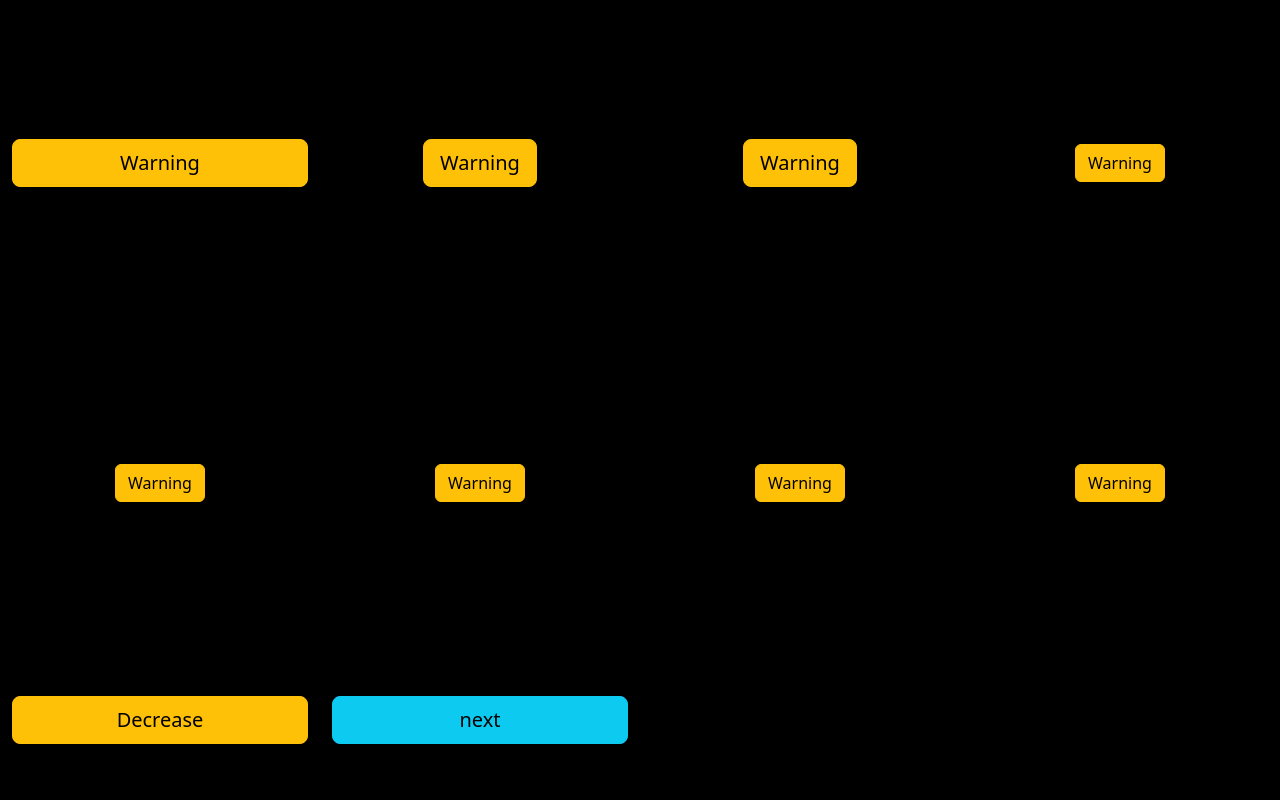
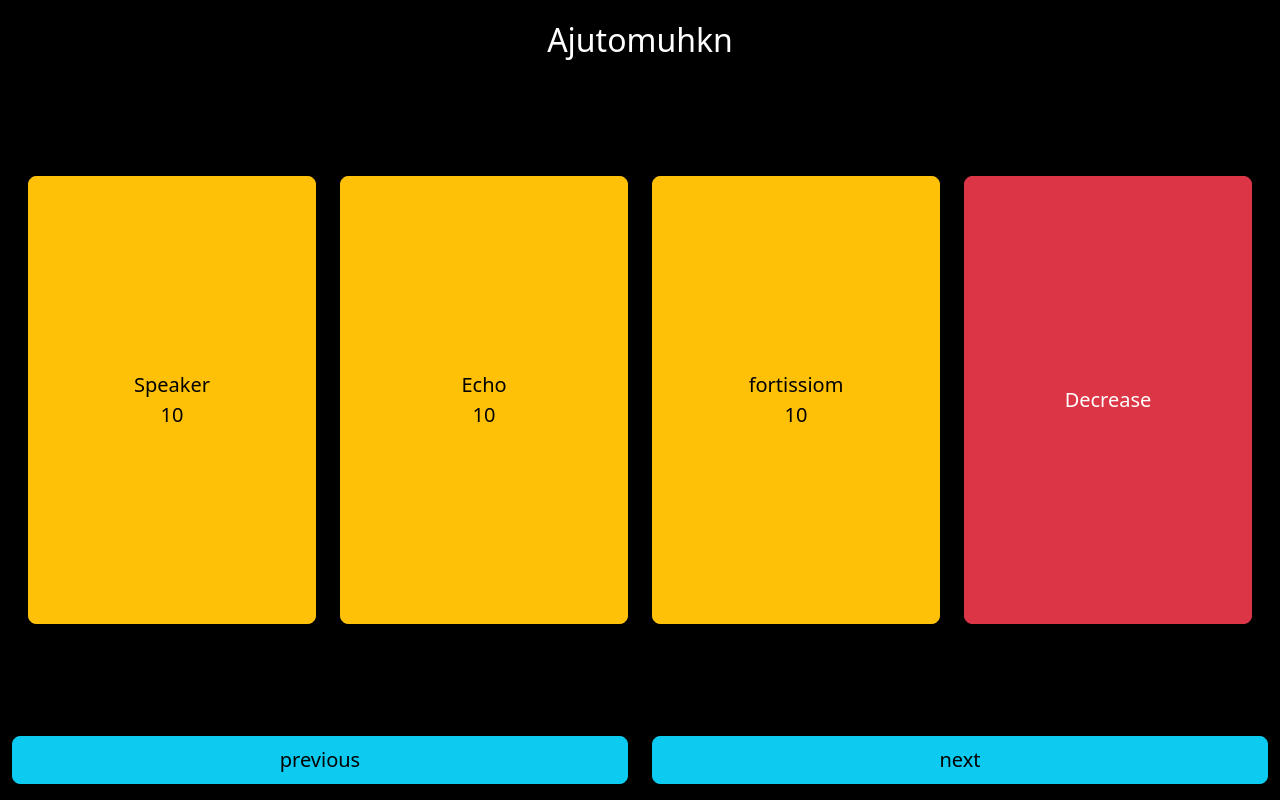
Before and after one commit to eran0926/2024TutorialCompetitionScoreRecorder, a plain HTML site: page index.html in a window 1280 px wide. Drawn offline with nearby package versions, Linux system fonts and the light colour scheme.

Commit message:
basic front-end

```diff
--- a/index.html
+++ b/index.html
@@ -13,38 +13,45 @@
 
 <body>
     <div class="container-fluid text-center vh-100">
-        <div class="row align-items-center" style="height: 80%; ">
-            <div class="col-6 col-sm-3">
-                <button type="button" class="col-12 btn btn-warning btn-lg btn-block">Warning</button>
+        <div class="row align-items-center" style="height: 10%;">
+            <div class="head col">Ajutomuhkn</div>
+        </div>
+
+        <div class="row  px-3" style="height: 80%; ">
+            <div class="input-div col-6 col-sm-3">
+                <button type="button" class="count-btn btn btn-warning btn-lg btn-block m-auto ">
+                    <div>Speaker</div>
+                    <div>10</div>
+                </button>
+
             </div>
-            <div class="col-6 col-sm-3">
-                <button type="button" class="btn btn-warning btn-lg btn-block">Warning</button>
+            <div class="input-div col-6 col-sm-3">
+                <button type="button" class="count-btn btn btn-warning btn-lg btn-block m-auto ">
+                    <div>Echo</div>
+                    <div>10</div>
+                </button>
+
             </div>
-            <div class="col-6 col-sm-3">
-                <button type="button" class="btn btn-warning btn-lg">Warning</button>
+            <div class="input-div col-6 col-sm-3">
+                <button type="button" class="count-btn btn btn-warning btn-lg btn-block m-auto ">
+                    <div>fortissiom</div>
+                    <div>10</div>
+                </button>
+
             </div>
-            <div class="col-6 col-sm-3">
-                <button type="button" class="btn btn-warning btn-block">Warning</button>
-            </div>
-            <div class="col-6 col-sm-3">
-                <button type="button" class="btn btn-warning ">Warning</button>
-            </div>
-            <div class="col-6 col-sm-3">
-                <button type="button" class="btn btn-warning ">Warning</button>
-            </div>
-            <div class="col-6 col-sm-3">
-                <button type="button" class="btn btn-warning ">Warning</button>
-            </div>
-            <div class="col-6 col-sm-3">
-                <button type="button" class="btn btn-warning ">Warning</button>
+            <div class="input-div col-6 col-sm-3 align-self:bottom">
+                <button type="button" class="count-btn btn btn-danger btn-lg btn-block m-auto ">
+                    <div>Decrease</div>
+                </button>
+
             </div>
         </div>
-        <div class="row align-items-center" style="height: 20%;">
-            <div class="col-6 col-sm-3">
-                <button type="button" class="col-12 btn btn-warning btn-lg ">Decrease</button>
+        <div class="row align-items-center" style="height: 10%;">
+            <div class="col-6">
+                <button type="button" class="switch-btn btn btn-info btn-lg">previous</button>
             </div>
-            <div class="col-3">
-                <button type="button" class="col-12 btn btn-info btn-lg btn-block">next</button>
+            <div class="col-6">
+                <button type="button" class="switch-btn btn btn-info btn-lg ">next</button>
             </div>
         </div>
     </div>
--- /dev/null
+++ b/styles/main-no-bs.css
@@ -0,0 +1,23 @@
+body {
+    background-color: #000000;
+    height: 100vh;
+}
+
+.container-fluid {
+    text-align: center;
+    width: 100%;
+    margin-left: auto;
+    margin-right: auto;
+}
+
+.row {
+    --bs-gutter-x: 1.5rem;
+    --bs-gutter-y: 0;
+    display: flex;
+    flex-wrap: wrap;
+    margin-top: calc(-1* var(--bs-gutter-y));
+    margin-right: calc(-.5* var(--bs-gutter-x));
+    margin-left: calc(-.5* var(--bs-gutter-x));
+
+    justify-content: center;
+}
--- a/styles/main.css
+++ b/styles/main.css
@@ -5,3 +5,32 @@ body {
     margin: 0;
     padding: 0; */
 }
+
+.btn {
+    max-aspect-ratio: 1/0.9;
+    width: 100%;
+}
+
+.count-btn {
+    height: 70%;
+}
+
+.count-btn {
+    height: 70%;
+}
+
+.switch-btn {
+    height: 80%;
+}
+
+.input-div {
+    display: flex;
+    justify-content: center;
+    align-items: center;
+}
+
+.head {
+    color: white;
+    font-size: 2rem;
+    /* margin-bottom: 1rem; */
+}
```
Also changed, not shown: index-no-bs.html (added, +52 -0 lines).
